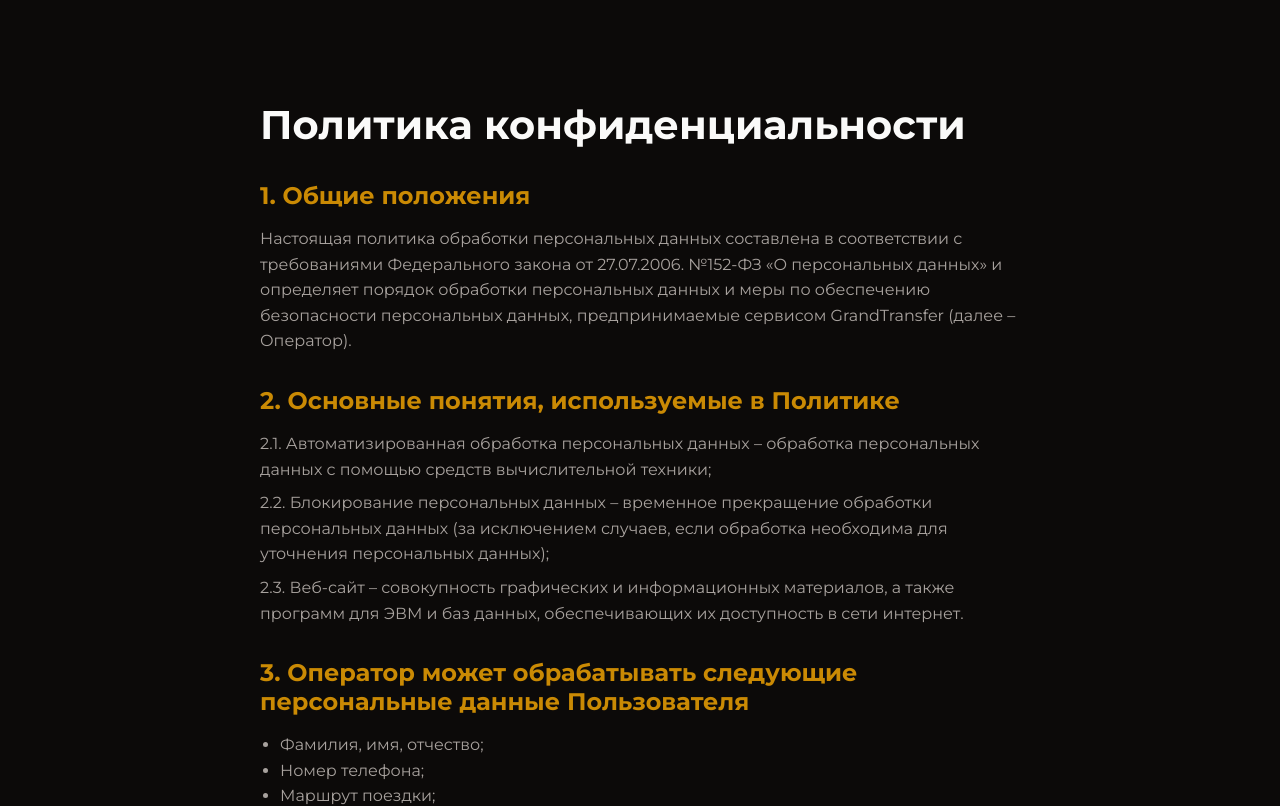
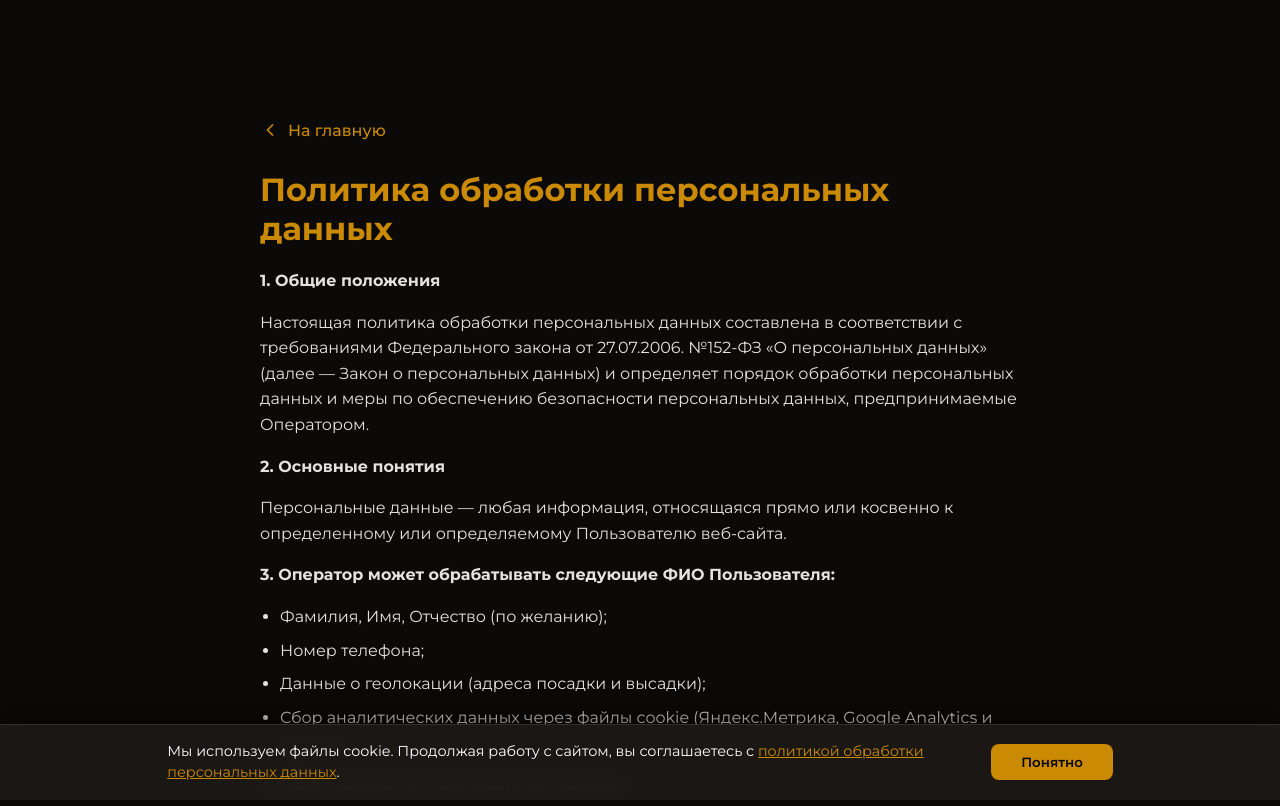
Before and after one commit to Xyling12/grand-transfer, a Next.js app: page /privacy in a window 1280 px wide. Shown: the top 806 px of the page. Built offline with nearby package versions, Linux system fonts and the light colour scheme; no server answers.

Commit message:
feat(privacy): add cookie banner, privacy page, and form consent (fz-152)

```diff
--- a/src/app/layout.tsx
+++ b/src/app/layout.tsx
@@ -50,6 +50,7 @@ export const metadata: Metadata = {
 };
 
 import YandexMetrika from "@/components/YandexMetrika";
+import CookieBanner from "@/components/CookieBanner";
 
 export default function RootLayout({
   children,
@@ -61,6 +62,7 @@ export default function RootLayout({
       <body className={`${bodoni.variable} ${jost.variable} `}>
         <SchemaOrg />
         <YandexMetrika />
+        <CookieBanner />
         <CityProvider>
           <ScrollAnimation />
           {children}
--- a/src/app/privacy/page.tsx
+++ b/src/app/privacy/page.tsx
@@ -1,40 +1,48 @@
-import styles from './page.module.css';
+import React from 'react';
 import Link from 'next/link';
+import { ChevronLeft } from 'lucide-react';
 
-export default function PrivacyPolicy() {
+export const metadata = {
+    title: 'Политика обработки персональных данных | Grand Transfer',
+    description: 'Соглашение об обработке персональных данных согласно ФЗ-152'
+};
+
+export default function PrivacyPage() {
     return (
-        <main className={styles.main} style={{ paddingTop: '100px', maxWidth: '800px', margin: '0 auto', minHeight: '80vh', padding: '100px 20px 40px' }}>
-            <h1 style={{ marginBottom: '2rem', fontSize: '2.5rem' }}>Политика конфиденциальности</h1>
+        <main style={{ padding: '120px 20px 60px', maxWidth: '800px', margin: '0 auto', color: 'var(--color-foreground)' }}>
+            <Link href="/" style={{ display: 'inline-flex', alignItems: 'center', gap: '8px', color: 'var(--color-primary)', marginBottom: '30px', textDecoration: 'none', fontWeight: 500 }}>
+                <ChevronLeft size={20} /> На главную
+            </Link>
 
-            <section style={{ marginBottom: '2rem' }}>
-                <h2 style={{ marginBottom: '1rem', color: 'var(--color-primary)' }}>1. Общие положения</h2>
-                <p style={{ lineHeight: '1.6', color: 'var(--color-text-muted)' }}>Настоящая политика обработки персональных данных составлена в соответствии с требованиями Федерального закона от 27.07.2006. №152-ФЗ «О персональных данных» и определяет порядок обработки персональных данных и меры по обеспечению безопасности персональных данных, предпринимаемые сервисом GrandTransfer (далее – Оператор).</p>
-            </section>
+            <h1 style={{ fontSize: '2rem', marginBottom: '20px', color: 'var(--color-primary)' }}>
+                Политика обработки персональных данных
+            </h1>
 
-            <section style={{ marginBottom: '2rem' }}>
-                <h2 style={{ marginBottom: '1rem', color: 'var(--color-primary)' }}>2. Основные понятия, используемые в Политике</h2>
-                <p style={{ lineHeight: '1.6', color: 'var(--color-text-muted)', marginBottom: '0.5rem' }}>2.1. Автоматизированная обработка персональных данных – обработка персональных данных с помощью средств вычислительной техники;</p>
-                <p style={{ lineHeight: '1.6', color: 'var(--color-text-muted)', marginBottom: '0.5rem' }}>2.2. Блокирование персональных данных – временное прекращение обработки персональных данных (за исключением случаев, если обработка необходима для уточнения персональных данных);</p>
-                <p style={{ lineHeight: '1.6', color: 'var(--color-text-muted)', marginBottom: '0.5rem' }}>2.3. Веб-сайт – совокупность графических и информационных материалов, а также программ для ЭВМ и баз данных, обеспечивающих их доступность в сети интернет.</p>
-            </section>
+            <div style={{ lineHeight: '1.6', opacity: 0.9, display: 'flex', flexDirection: 'column', gap: '16px' }}>
+                <p><strong>1. Общие положения</strong></p>
+                <p>Настоящая политика обработки персональных данных составлена в соответствии с требованиями Федерального закона от 27.07.2006. №152-ФЗ «О персональных данных» (далее — Закон о персональных данных) и определяет порядок обработки персональных данных и меры по обеспечению безопасности персональных данных, предпринимаемые Оператором.</p>
 
-            <section style={{ marginBottom: '2rem' }}>
-                <h2 style={{ marginBottom: '1rem', color: 'var(--color-primary)' }}>3. Оператор может обрабатывать следующие персональные данные Пользователя</h2>
-                <ul style={{ listStyleType: 'disc', paddingLeft: '20px', lineHeight: '1.6', color: 'var(--color-text-muted)' }}>
-                    <li>Фамилия, имя, отчество;</li>
+                <p><strong>2. Основные понятия</strong></p>
+                <p>Персональные данные — любая информация, относящаяся прямо или косвенно к определенному или определяемому Пользователю веб-сайта.</p>
+
+                <p><strong>3. Оператор может обрабатывать следующие ФИО Пользователя:</strong></p>
+                <ul style={{ paddingLeft: '20px', display: 'flex', flexDirection: 'column', gap: '8px' }}>
+                    <li>Фамилия, Имя, Отчество (по желанию);</li>
                     <li>Номер телефона;</li>
-                    <li>Маршрут поездки;</li>
+                    <li>Данные о геолокации (адреса посадки и высадки);</li>
+                    <li>Сбор аналитических данных через файлы cookie (Яндекс.Метрика, Google Analytics и другие).</li>
                 </ul>
-            </section>
 
-            <section style={{ marginBottom: '2rem' }}>
-                <h2 style={{ marginBottom: '1rem', color: 'var(--color-primary)' }}>4. Цели обработки персональных данных</h2>
-                <p style={{ lineHeight: '1.6', color: 'var(--color-text-muted)' }}>Цель обработки персональных данных Пользователя — информирование Пользователя посредством отправки электронных писем; заключение, исполнение и прекращение гражданско-правовых договоров; предоставление доступа Пользователю к сервисам, информации и/или материалам, содержащимся на веб-сайте.</p>
-            </section>
+                <p><strong>4. Цели обработки персональных данных</strong></p>
+                <p>Цель обработки персональных данных Пользователя — информирование Пользователя посредством отправки звонков и СМС, заключение, исполнение и прекращение гражданско-правовых договоров; предоставление доступа Пользователю к сервисам, информации и/или материалам, содержащимся на веб-сайте.</p>
 
-            <div style={{ marginTop: '4rem', paddingBottom: '2rem', textAlign: 'center' }}>
-                <Link href="/" style={{ color: 'var(--color-primary)', textDecoration: 'none', fontWeight: 'bold', border: '1px solid var(--color-primary)', padding: '10px 20px', borderRadius: '8px' }}>Вернуться на главную</Link>
+                <p><strong>5. Порядок сбора, хранения, передачи и других видов обработки</strong></p>
+                <p>Безопасность персональных данных, которые обрабатываются Оператором, обеспечивается путем реализации правовых, организационных и технических мер, необходимых для выполнения в полном объеме требований действующего законодательства в области защиты персональных данных.</p>
+                <p>Оператор обеспечивает сохранность персональных данных и принимает все возможные меры, исключающие доступ к персональным данным неуполномоченных лиц.</p>
+
+                <p><strong>6. Файлы Cookie</strong></p>
+                <p>Сайт использует файлы cookie и схожие технологии, чтобы гарантировать максимальное удобство пользователям. При использовании данного сайта, вы подтверждаете свое согласие на использование файлов cookie в соответствии с настоящим уведомлением.</p>
             </div>
         </main>
-    )
+    );
 }
--- /dev/null
+++ b/src/components/CookieBanner.tsx
@@ -0,0 +1,71 @@
+"use client";
+
+import { useState, useEffect } from 'react';
+import Link from 'next/link';
+
+export default function CookieBanner() {
+    const [isVisible, setIsVisible] = useState(false);
+
+    useEffect(() => {
+        // Проверяем согласие только на клиенте
+        const consent = localStorage.getItem('cookieConsent');
+        if (!consent) {
+            setIsVisible(true);
+        }
+    }, []);
+
+    const handleAccept = () => {
+        localStorage.setItem('cookieConsent', 'true');
+        setIsVisible(false);
+    };
+
+    if (!isVisible) return null;
+
+    return (
+        <div style={{
+            position: 'fixed',
+            bottom: 0,
+            left: 0,
+            right: 0,
+            backgroundColor: 'rgba(28, 25, 23, 0.95)',
+            backdropFilter: 'blur(10px)',
+            color: '#fff',
+            padding: '16px 24px',
+            display: 'flex',
+            flexDirection: 'row',
+            justifyContent: 'center',
+            alignItems: 'center',
+            gap: '24px',
+            zIndex: 9999,
+            borderTop: '1px solid rgba(255,255,255,0.1)',
+            boxShadow: '0 -10px 30px rgba(0,0,0,0.5)',
+            flexWrap: 'wrap'
+        }}>
+            <div style={{ fontSize: '0.9rem', maxWidth: '800px', lineHeight: '1.5', flex: '1 1 300px' }}>
+                Мы используем файлы cookie. Продолжая работу с сайтом, вы соглашаетесь с{' '}
+                <Link href="/privacy" style={{ color: 'var(--color-primary)', textDecoration: 'underline' }}>
+                    политикой обработки персональных данных
+                </Link>.
+            </div>
+            <button
+                onClick={handleAccept}
+                style={{
+                    backgroundColor: 'var(--color-primary)',
+                    color: '#000',
+                    border: 'none',
+                    padding: '10px 30px',
+                    borderRadius: '8px',
+                    cursor: 'pointer',
+                    fontWeight: 600,
+                    whiteSpace: 'nowrap',
+                    transition: 'all 0.2s',
+                    flexShrink: 0
+                }}
+                onMouseOver={(e) => e.currentTarget.style.opacity = '0.9'}
+                onMouseOut={(e) => e.currentTarget.style.opacity = '1'}
+            >
+                Понятно
+            </button>
+        </div>
+    );
+}
```
Also changed, not shown: src/components/BookingForm.tsx (+19 -0 lines).
